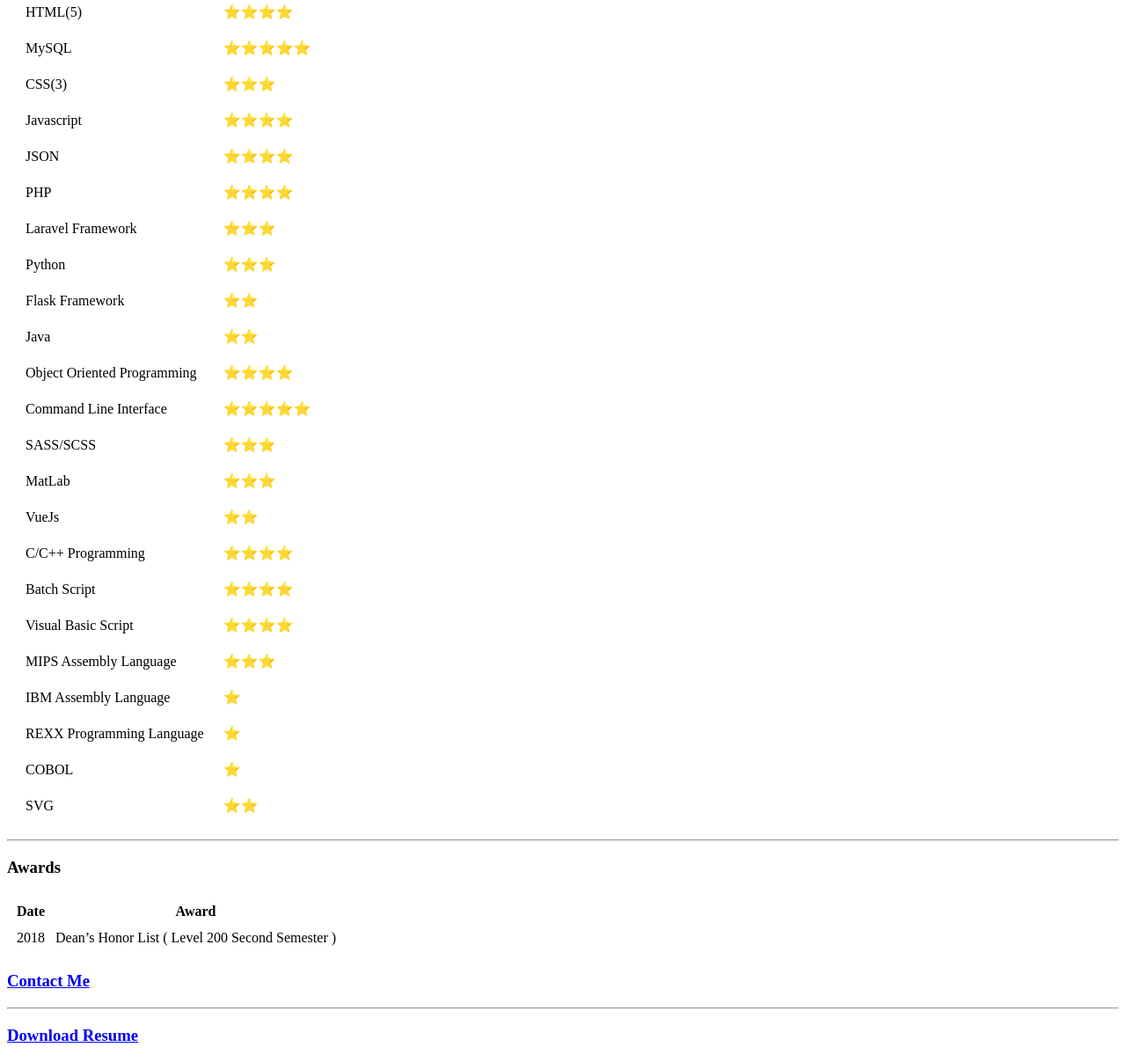
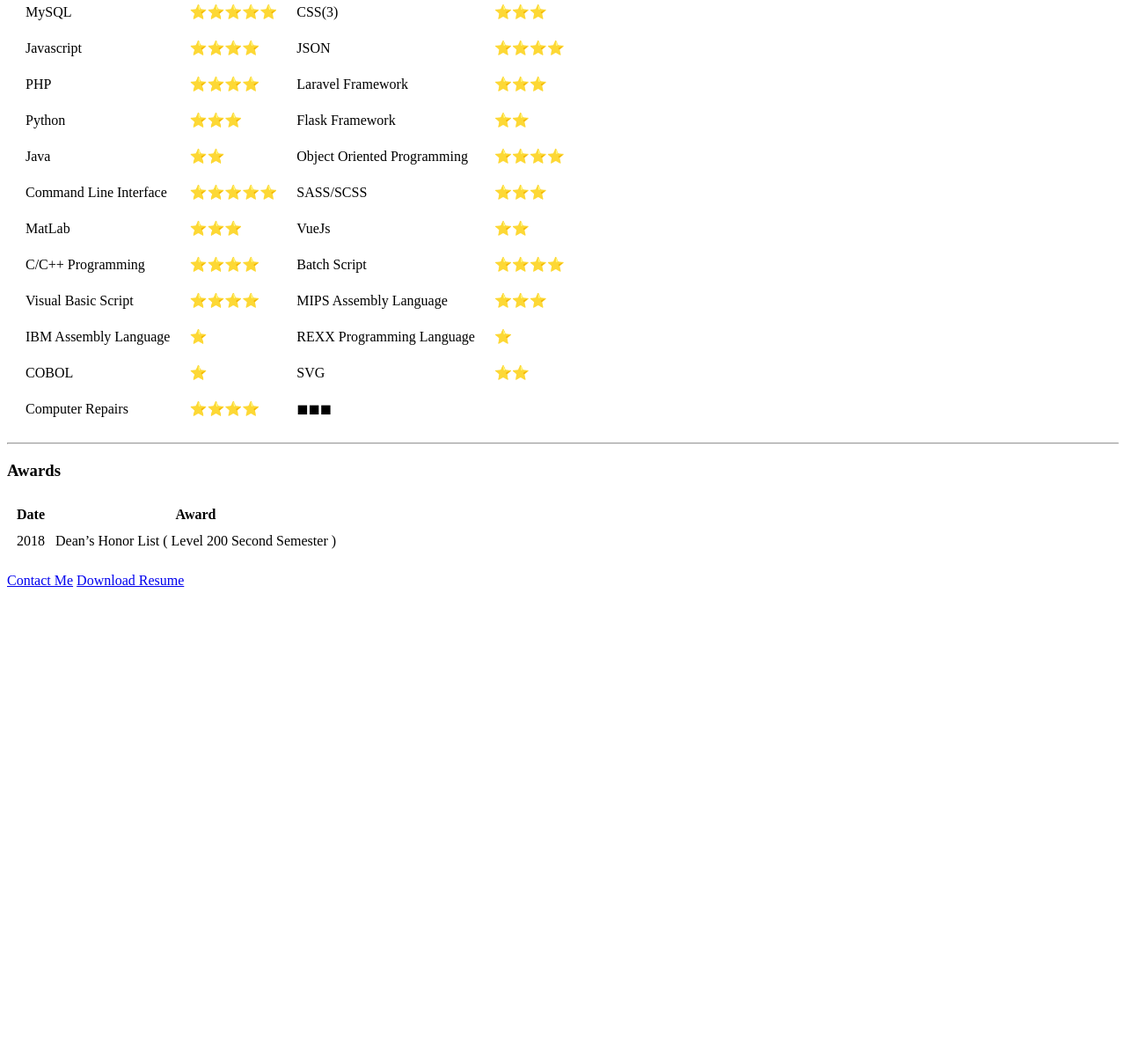
Before and after one commit to theLivin/cv, a plain HTML site: page index.html in a window 1280 px wide. Shown: the part 1059-2266 px from the top of the page at 88% size. After the commit the page ends 1744 px from the top, so only its background shows below. Drawn offline with Linux system fonts and the light colour scheme.

Commit message:
Changes to index

```diff
--- a/index.html
+++ b/index.html
@@ -3,6 +3,7 @@
     <head>
         <meta charset="utf-8">
         <title>Robert's Personal Site</title>
+        <link rel="stylesheet" href="./css/styles.css">
     </head>
     <body>
         <table cellspacing="20">
@@ -82,8 +83,6 @@
             <tr>
                 <td>Bootstrap Framework</td>
                 <td>⭐⭐⭐⭐⭐</td>
-            </tr>
-            <tr>
                 <td>HTML(5)</td>
                 <td>⭐⭐⭐⭐</td>
             </tr>
@@ -91,8 +90,6 @@
             <tr>
                 <td>MySQL</td>
                 <td>⭐⭐⭐⭐⭐</td>
-            </tr>
-            <tr>
                 <td>CSS(3)</td>
                 <td>⭐⭐⭐</td>
             </tr>
@@ -100,8 +97,6 @@
             <tr>
                 <td>Javascript</td>
                 <td>⭐⭐⭐⭐</td>
-                </tr>
-                <tr>
                 <td>JSON</td>
                 <td>⭐⭐⭐⭐</td>
             </tr>
@@ -109,8 +104,6 @@
             <tr>
                 <td>PHP</td>
                 <td>⭐⭐⭐⭐</td>
-            </tr>
-            <tr>
                 <td>Laravel Framework</td>
                 <td>⭐⭐⭐</td>
             </tr>
@@ -118,8 +111,6 @@
             <tr>
                 <td>Python</td>
                 <td>⭐⭐⭐</td>
-            </tr>
-            <tr>
                 <td>Flask Framework</td>
                 <td>⭐⭐</td>
             </tr>
@@ -127,8 +118,6 @@
             <tr>
                 <td>Java</td>
                 <td>⭐⭐</td>
-            </tr>
-            <tr>
                 <td>Object Oriented Programming</td>
                 <td>⭐⭐⭐⭐</td>
             </tr>
@@ -136,17 +125,14 @@
             <tr>
                 <td>Command Line Interface</td>
                 <td>⭐⭐⭐⭐⭐</td>
-            </tr>
-            <tr>
                 <td>SASS/SCSS</td>
                 <td>⭐⭐⭐</td>
             </tr>
 
+
             <tdtr>
                 <td>MatLab</td>
                 <td>⭐⭐⭐</td>
-            </tr>
-            <tr>
                 <td>VueJs</td>
                 <td>⭐⭐</td>
             </tr>
@@ -154,8 +140,6 @@
             <tr>
                 <td>C/C++ Programming</td>
                 <td>⭐⭐⭐⭐</td>
-            </tr>
-            <tr>
                 <td>Batch Script</td>
                 <td>⭐⭐⭐⭐</td>
             </tr>
@@ -163,8 +147,6 @@
             <tr>
                 <td>Visual Basic Script</td>
                 <td>⭐⭐⭐⭐</td>
-            </tr>
-            <tr>
                 <td>MIPS Assembly Language</td>
                 <td>⭐⭐⭐</td>
             </tr>
@@ -172,8 +154,6 @@
             <tr>
                 <td>IBM Assembly Language</td>
                 <td>⭐</td>
-            </tr>
-            <tr>
                 <td>REXX Programming Language</td>
                 <td>⭐</td>
             </tr>
@@ -181,10 +161,14 @@
             <tr>
                 <td>COBOL</td>
                 <td>⭐</td>
-            </tr>
-            <tr>
                 <td>SVG</td>
                 <td>⭐⭐</td>
+            </tr>
+
+            <tr>
+                <td>Computer Repairs</td>
+                <td>⭐⭐⭐⭐</td>
+                <td>◼◼◼</td>
             </tr>
         </table>
         <hr>
@@ -199,8 +183,7 @@
                 <td>Dean’s Honor List ( Level 200 Second Semester )</td>
             </tr>
         </table>
-        <h3><a href="./contact-me.html">Contact Me</a></h3>
-        <hr>
-        <h3><a href="./robert-ayetey-resume.pdf" download>Download Resume</a></h3>
+        <p><a href="./contact-me.html">Contact Me</a>
+        <a href="./robert-ayetey-resume.pdf" download>Download Resume</a></p>
     </body>
 </html>
```
Lines whose indentation alone changed are shown as unchanged.
